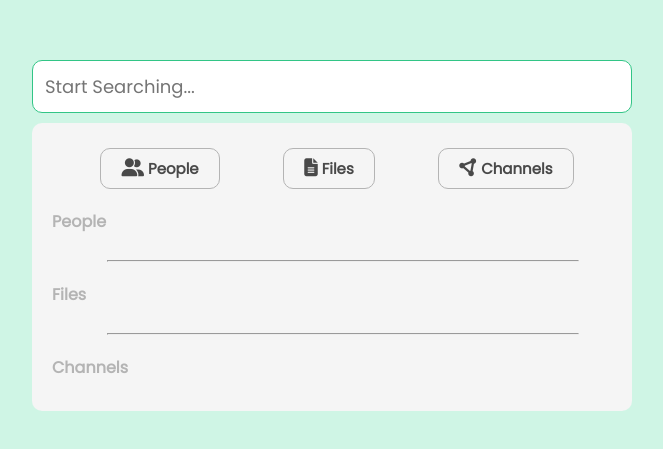
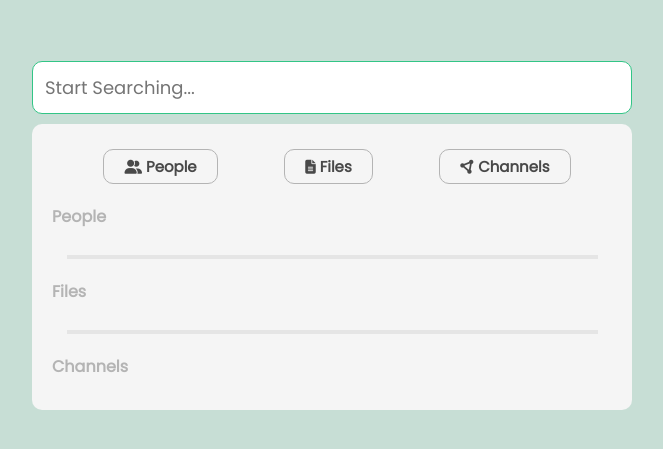
Before and after one commit to LuisAngelRianoC/BuscadorConFiltro, a plain HTML site: page index.html in a window 1280 px wide. Shown: the part 165-614 px from the top of the page, without its empty margins (308-971 px from the left). Drawn offline with nearby package versions, Linux system fonts and the light colour scheme; no server answers.

Commit message:
Actualizacion

```diff
--- a/css/style.css
+++ b/css/style.css
@@ -11,7 +11,7 @@
 
 :root {
     --textMenu: black;
-    --bgcolor: #cff5e5;
+    --bgcolor: #c7ded5;
 
     --status: #59c28c;
 
@@ -73,12 +73,15 @@ body {
     background-color: transparent;
     font-weight: 600;
     border-radius: 10px;
-    padding: 8px 20px;
+    padding: 5px 20px;
     margin-left: 10px;
     border: 1px solid var(--text);
     font-size: 15px;
 }
 
+i{
+    font-size: 14px;
+}
 
 .p-activo{
     color: var(--people);
@@ -156,8 +159,11 @@ td{
 
 hr{
     display: block;
-    width: 80%;
-    margin-left: 70px;
+    margin: auto;
+    width: 90%;
+    height: 4px;
+    background-color: #cecece6c;
+    border: none;
 }
 
 .hr-oculto{
@@ -171,3 +177,7 @@ hr{
 .ocultarSeccion{
     display: none;
 }
+
+.activo{
+    color: greenyellow;
+}
```
